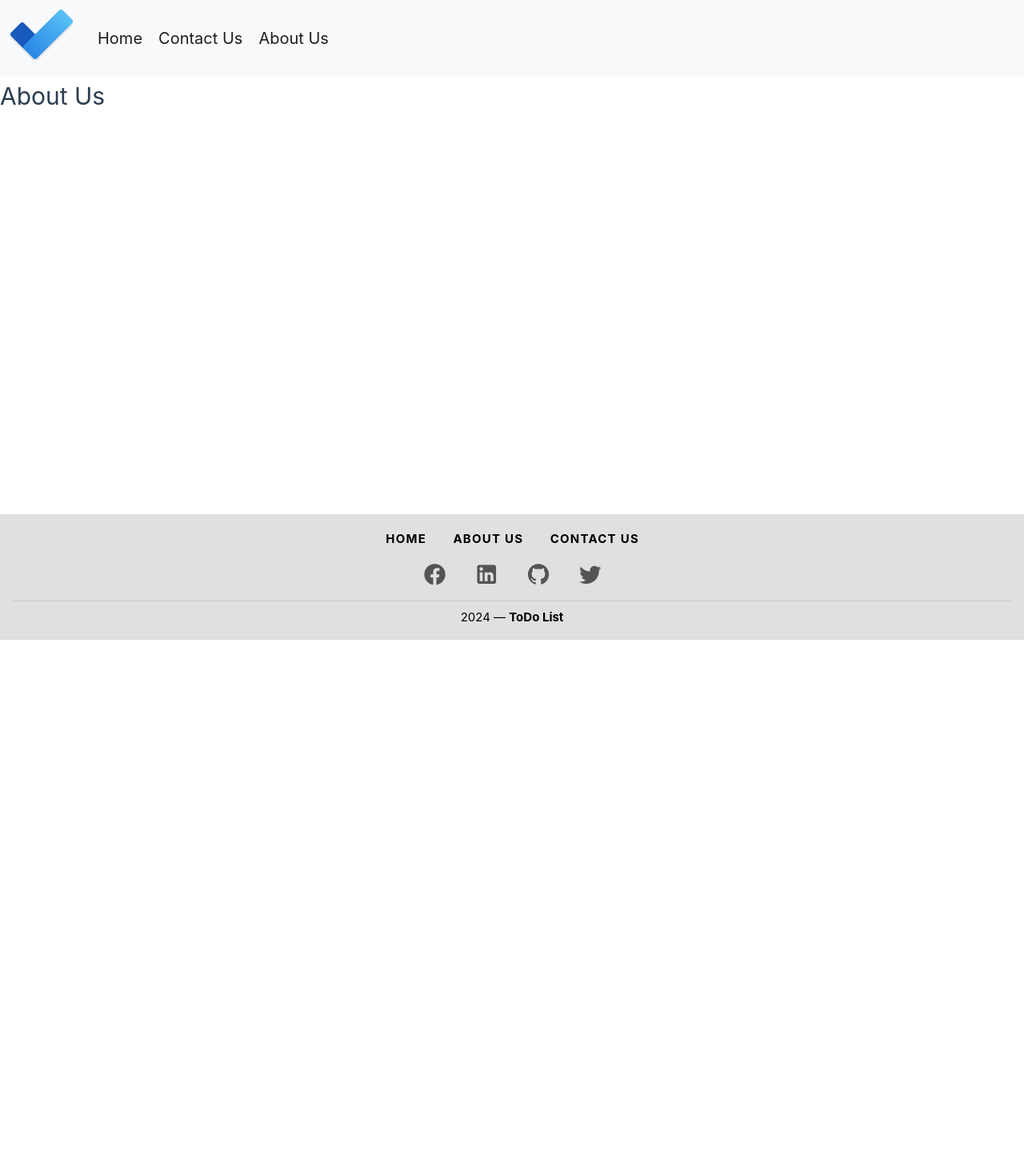
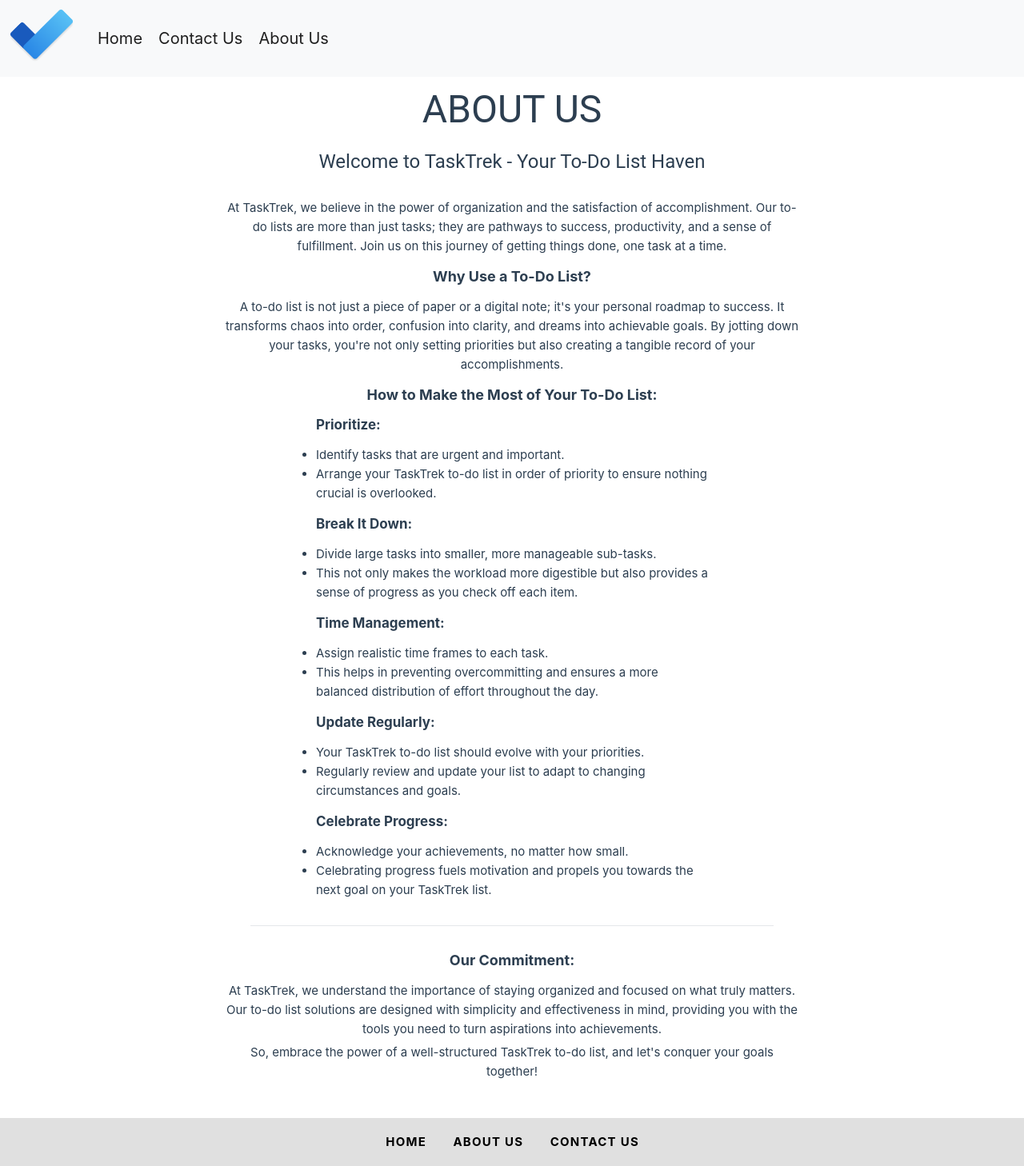
Before and after one commit to annadovlatyn/todo-list, a Vue app: page /about in a window 1280 px wide. Shown: the top 1458 px of the page at 80% size. Before the commit the page ends 800 px from the top, so only its background shows below. Built offline with nearby package versions, Linux system fonts and the light colour scheme; no server answers; what vue-toast-notification would draw is missing.

Commit message:
final updates

```diff
--- a/src/components/Footer/Footer.vue
+++ b/src/components/Footer/Footer.vue
@@ -2,7 +2,7 @@
   <v-layout class="footerContainer">
     <v-footer class="bg-grey-lighten-2 d-flex flex-column">
       <v-row justify="center" no-gutters class="pa-1 mb-1">
-        <v-btn class="py-1" v-for="navLink in navLinks" :key="navLink.title" variant="text">
+        <v-btn v-for="navLink in navLinks" :key="navLink.title" variant="text">
           <RouterLink :to="navLink.path" class="text-decoration-none active-link footer-nav">{{ navLink.title }}
           </RouterLink>
         </v-btn>
--- a/src/components/Task/Task.vue
+++ b/src/components/Task/Task.vue
@@ -1,7 +1,8 @@
 <template>
-  <v-card class="mx-auto my-8 w-100" elevation="10" max-width="344">
+  <v-card class="mx-auto my-8 w-100 pa-3" elevation="10" max-width="344">
     <v-card-item class="pa-2 pl-4">
       <v-checkbox @click="onSelect" :checked="isSelected" class="mb-n6 mx-n1"></v-checkbox>
+      <!-- <v-checkbox @update:modelValue="onSelect" :modelValue="isSelected"></v-checkbox> -->
       <v-card-title class="text-h5"> {{ data.title }}</v-card-title>
     </v-card-item>
     <v-card-text class="pa-2 pl-4 description text-body-1">{{ data.description }} </v-card-text>
@@ -34,5 +35,6 @@
   white-space: nowrap;
   overflow: hidden;
   text-overflow: ellipsis;
+  min-height: 36px;
 }
 </style>
--- a/src/components/pages/About/About.vue
+++ b/src/components/pages/About/About.vue
@@ -1,3 +1,118 @@
 <template>
-    <h1>About Us</h1>
+    <div class="about-container">
+        <v-container>
+            <v-row>
+                <v-col cols="12">
+                    <h1 class="text-center text-h3">ABOUT US</h1>
+                </v-col>
+            </v-row>
+            <v-row>
+                <v-col cols="12">
+                    <h4 class="text-center text-h5">Welcome to TaskTrek - Your To-Do List Haven</h4>
+                </v-col>
+            </v-row>
+            <v-row>
+                <v-col cols="12">
+                    <article class="text-center article-about">
+                        <p>
+                            At TaskTrek, we believe in the power of organization and the satisfaction of accomplishment.
+                            Our
+                            to-do lists are more than just tasks; they are pathways to success, productivity, and a
+                            sense of
+                            fulfillment. Join us on this journey of getting things done, one task at a time.
+                        </p>
+                        <h5>Why Use a To-Do List?</h5>
+                        <p>
+                            A to-do list is not just a piece of paper or a digital note; it's your personal
+                            roadmap to success. It transforms chaos into order, confusion into clarity, and dreams into
+                            achievable goals. By jotting down your tasks, you're not only setting priorities but also
+                            creating a
+                            tangible record of your accomplishments.
+                        </p>
+                        <h5>How to Make the Most of Your To-Do List:</h5>
+                        <div class="about-us-articles">
+                            <h6>Prioritize:</h6>
+                            <ul>
+                                <li>
+                                    Identify tasks that are urgent and important.
+                                </li>
+                                <li>Arrange your TaskTrek to-do list in order of priority to ensure nothing crucial is
+                                    overlooked.
+                                </li>
+                            </ul>
+                        </div>
+                        <div class="about-us-articles">
+                            <h6>Break It Down:</h6>
+                            <ul>
+                                <li>
+                                    Divide large tasks into smaller, more manageable sub-tasks.
+                                </li>
+                                <li>
+                                    This not only makes the workload more digestible but
+                                    also provides a sense of progress as you check off each item.
+                                </li>
+                            </ul>
+                        </div>
+                        <div class="about-us-articles">
+                            <h6>Time Management:</h6>
+                            <ul>
+                                <li>
+                                    Assign realistic time frames to each task.
+                                </li>
+                                <li>
+                                    This helps in preventing overcommitting and ensures a more balanced distribution of
+                                    effort
+                                    throughout the day.
+                                </li>
+                            </ul>
+                        </div>
+                        <div class="about-us-articles">
+                            <h6>Update Regularly:</h6>
+                            <ul>
+                                <li>
+                                    Your TaskTrek to-do list should evolve with your priorities.
+                                </li>
+                                <li>
+                                    Regularly review and update your list to adapt to changing circumstances and goals.
+                                </li>
+                            </ul>
+                        </div>
+                        <div class="about-us-articles">
+                            <h6>Celebrate Progress:</h6>
+                            <ul>
+                                <li>
+                                    Acknowledge your achievements, no matter how small.
+                                </li>
+                                <li>
+                                    Celebrating progress fuels motivation and propels you towards the next goal on your
+                                    TaskTrek
+                                    list.
+                                </li>
+                            </ul>
+                        </div>
+
+                        <v-divider class="ma-8"></v-divider>
+
+                        <h5>Our Commitment:</h5>
+                        <p>
+                            At TaskTrek, we understand the importance of staying organized and focused on what truly
+                            matters.
+                            Our to-do list solutions are designed with simplicity and effectiveness in mind, providing
+                            you
+                            with
+                            the tools you need to turn aspirations into achievements.
+                        </p>
+                        <p>
+                            So, embrace the power of a well-structured TaskTrek to-do list, and let's conquer your goals
+                            together!
+                        </p>
+                    </article>
+                </v-col>
+            </v-row>
+        </v-container>
+    </div>
+
+
+
 </template>
+<script>import './about.css'</script>
--- /dev/null
+++ b/src/components/pages/About/about.css
@@ -0,0 +1,28 @@
+.about-container {
+    max-width: 750px;
+    margin: 0 auto 25px;
+}
+
+.article-about h5 {
+    font-size: 18px;
+    font-weight: bold;
+    line-height: 22px;
+    margin: 15px 0;
+}
+
+.article-about p {
+    margin: 5px 0;
+}
+
+.about-us-articles {
+    margin: 0px auto;
+    max-width: 490px;
+    text-align: left;
+}
+
+.about-us-articles h6 {
+    font-size: 17px;
+    line-height: 22px;
+    font-weight: bold;
+    margin: 15px 0;
+}
--- a/src/components/pages/Contact/Contact.vue
+++ b/src/components/pages/Contact/Contact.vue
@@ -2,7 +2,7 @@
     <v-container>
         <v-row align="center" justify="center">
             <v-col cols="12">
-                <h1 align="center" class="text-h3">Contact us</h1>
+                <h1 align="center" class="text-h3 text-uppercase">Contact us</h1>
             </v-col>
         </v-row>
         <v-row align="center" justify="center">
@@ -32,7 +32,7 @@
                     <v-card-item class="pa-2 pl-4">
                         <v-card-title>Your email has been sent!</v-card-title>
                     </v-card-item>
-                    <v-card-text class="pa-2 pl-4"> <b>Name: </b>{{ this.messageSent.name }} </v-card-text>
+                    <v-card-text class="pa-2 pl-4 "> <b>Name: </b>{{ this.messageSent.name }} </v-card-text>
                     <v-card-text class="pa-2 pl-4"> <b>Email: </b> {{ this.messageSent.email }} </v-card-text>
                     <v-card-text class="pa-2 pl-4"> <b>Message: </b></v-card-text>
                     <v-card-text class="pa-2 pl-4 mb-4"> {{ this.messageSent.message }}</v-card-text>
--- a/src/components/pages/SingleTask/singleTask.js
+++ b/src/components/pages/SingleTask/singleTask.js
@@ -82,6 +82,7 @@ export default {
                 ...this.task,
                 status: this.active ? 'done' : 'active'
             }
+            this.toggleLoading()
             taskApi
                 .updateTask(editedTask)
                 .then((updatedTask) => {
@@ -96,6 +97,9 @@ export default {
                     this.$toast.success(message)
                 })
                 .catch(this.handleError)
+                .finally(() => {
+                    this.toggleLoading()
+                })
 
         },
         handleError(err) {
--- a/src/components/pages/TodoList/TodoList.vue
+++ b/src/components/pages/TodoList/TodoList.vue
@@ -29,28 +29,3 @@
 </template>
 
 <script src="./todolist.js"></script>
-
-<style scoped>
-.delete-selected-btn {
-  position: fixed;
-  right: -140px;
-  bottom: 40px;
-  z-index: 200;
-}
-
-.delete-selected-btn:hover {
-  animation-name: btn-animation;
-  animation-duration: 0.8s;
-  right: 10px;
-}
-
-@keyframes btn-animation {
-  from {
-    right: -140px;
-  }
-
-  to {
-    right: 20px;
-  }
-}
-</style>
--- /dev/null
+++ b/src/components/pages/TodoList/todoList.css
@@ -0,0 +1,22 @@
+.delete-selected-btn {
+    position: fixed;
+    right: -140px;
+    bottom: 40px;
+    z-index: 200;
+  }
+
+  .delete-selected-btn:hover {
+    animation-name: btn-animation;
+    animation-duration: 0.8s;
+    right: 10px;
+  }
+
+  @keyframes btn-animation {
+    from {
+      right: -140px;
+    }
+
+    to {
+      right: 20px;
+    }
+  }
--- a/src/components/pages/TodoList/todolist.js
+++ b/src/components/pages/TodoList/todolist.js
@@ -3,6 +3,8 @@ import Task from '../../Task/Task.vue'
 import TaskApi from '../../../utils/taskApi.js'
 import ConfirmDialog from '../../ConfirmDialog/ConfirmDialog.vue'
 import { mapMutations } from 'vuex'
+import './todoList.css'
+
 
 const taskApi = new TaskApi()
 
@@ -92,13 +94,12 @@ export default {
                 })
         },
         onTaskStatusChange(task) {
-            this.toggleLoading()
             const updatedTask = {
                 ...task,
                 status: task.status === 'active' ? 'done' : 'active'
             }
+            this.toggleLoading()
             taskApi
-                .updateTask(updatedTask)
                 .updateTask(updatedTask)
                 .then((updatedTask) => {
                     this.findAndReplaceTask(updatedTask)
@@ -148,6 +149,7 @@ export default {
             }
         },
         onSelectedTasksDelete() {
+            this.toggleLoading()
             taskApi
                 .deleteTasks([...this.selectedTasks])
                 .then(() => {
--- a/src/store.js
+++ b/src/store.js
@@ -14,7 +14,6 @@ const store = createStore({
     getters: {
         isLoading: (state) => state.isLoading,
     },
-    isLoading: (state) => state.isLoading
 })
 
 export { store }
```
Also changed, not shown: src/components/pages/Contact/contact.js (+5 -10 lines), src/components/pages/SingleTask/SingleTask.vue (+13 -20 lines).
